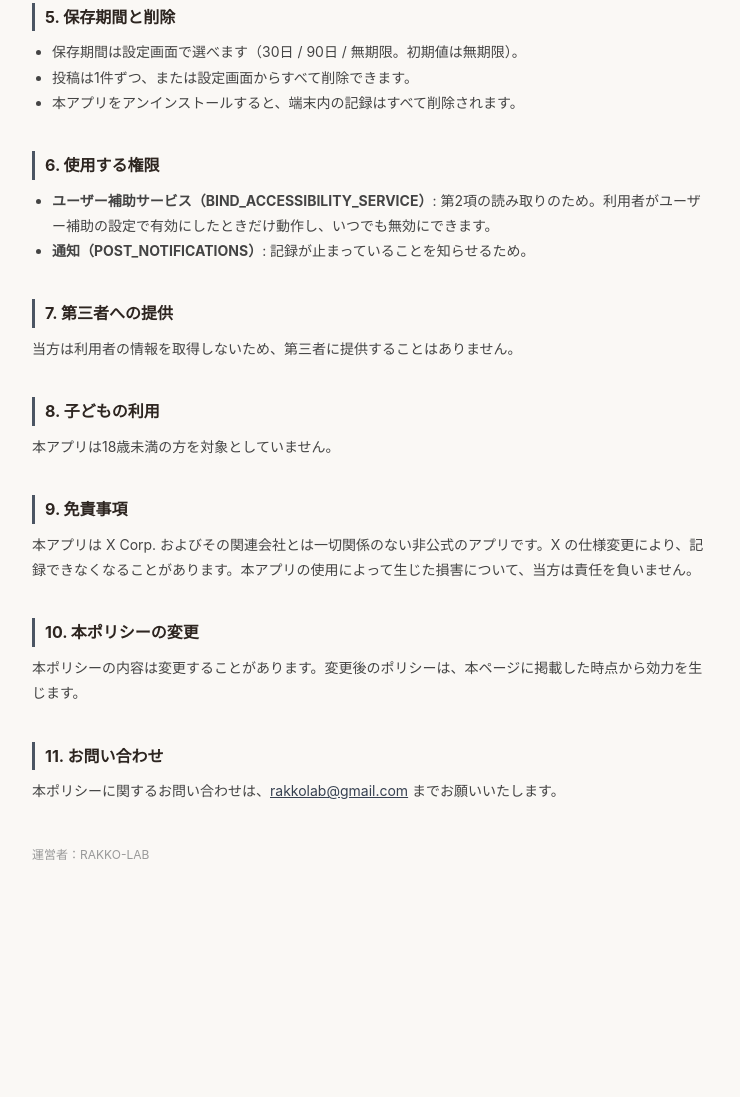
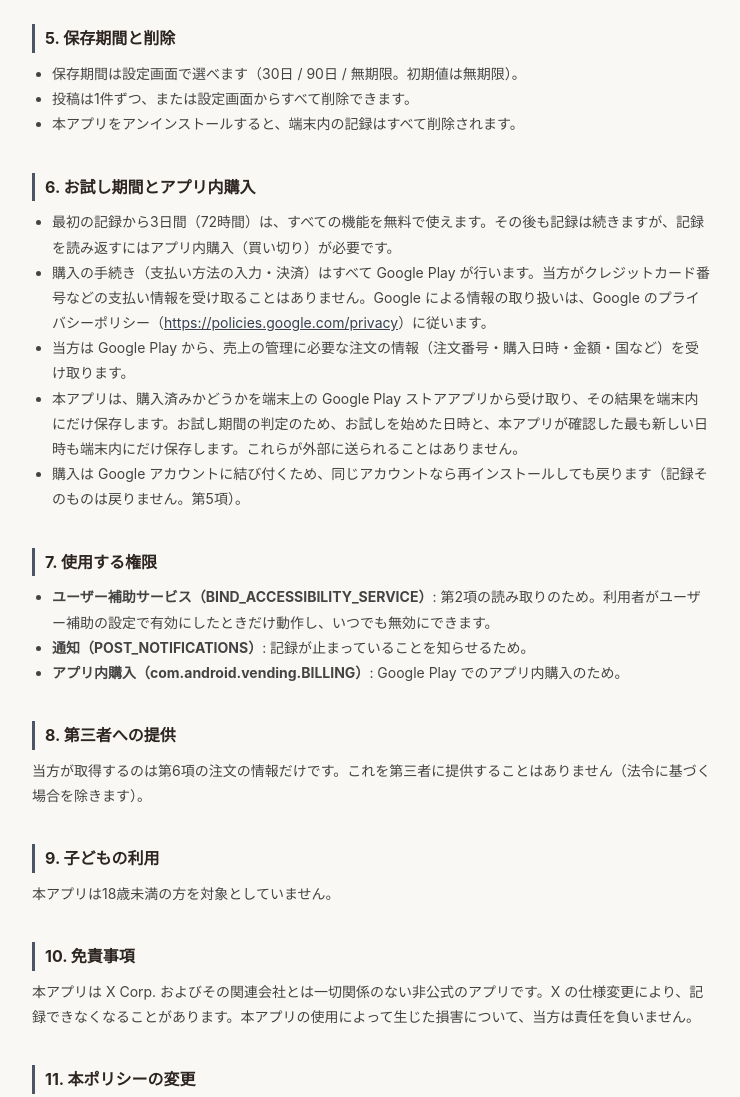
Before and after one commit to RAKKO-LAB/xecho-privacy, a plain HTML site: page index.html in a window 1280 px wide. Shown: the part 1235-2332 px from the top of the page, without its empty margins (268-1008 px from the left). Before the commit the page ends 2212 px from the top, so only its background shows below. Drawn offline with Linux system fonts and the light colour scheme.

Commit message:
docs: add trial and in-app purchase section to the privacy policy
Co-Authored-By: Claude Opus 5.5 <noreply@anthropic.com>

```diff
--- a/index.html
+++ b/index.html
@@ -26,7 +26,7 @@
 </head>
 <body>
   <h1>プライバシーポリシー（Xecho）</h1>
-  <p class="date">制定日：2026年10月26日</p>
+  <p class="date">制定日：2026年10月26日<br>改定日：2026年11月6日</p>
 
   <p>RAKKO-LAB（以下「当方」）は、Android アプリ「Xecho」（以下「本アプリ」）における利用者の情報の取り扱いを、以下のとおり定めます。</p>
 
@@ -66,25 +66,35 @@
     <li>本アプリをアンインストールすると、端末内の記録はすべて削除されます。</li>
   </ul>
 
-  <h2>6. 使用する権限</h2>
+  <h2>6. お試し期間とアプリ内購入</h2>
+  <ul>
+    <li>最初の記録から3日間（72時間）は、すべての機能を無料で使えます。その後も記録は続きますが、記録を読み返すにはアプリ内購入（買い切り）が必要です。</li>
+    <li>購入の手続き（支払い方法の入力・決済）はすべて Google Play が行います。当方がクレジットカード番号などの支払い情報を受け取ることはありません。Google による情報の取り扱いは、Google のプライバシーポリシー（<a href="https://policies.google.com/privacy">https://policies.google.com/privacy</a>）に従います。</li>
+    <li>当方は Google Play から、売上の管理に必要な注文の情報（注文番号・購入日時・金額・国など）を受け取ります。</li>
+    <li>本アプリは、購入済みかどうかを端末上の Google Play ストアアプリから受け取り、その結果を端末内にだけ保存します。お試し期間の判定のため、お試しを始めた日時と、本アプリが確認した最も新しい日時も端末内にだけ保存します。これらが外部に送られることはありません。</li>
+    <li>購入は Google アカウントに結び付くため、同じアカウントなら再インストールしても戻ります（記録そのものは戻りません。第5項）。</li>
+  </ul>
+
+  <h2>7. 使用する権限</h2>
   <ul>
     <li><strong>ユーザー補助サービス（BIND_ACCESSIBILITY_SERVICE）</strong>: 第2項の読み取りのため。利用者がユーザー補助の設定で有効にしたときだけ動作し、いつでも無効にできます。</li>
     <li><strong>通知（POST_NOTIFICATIONS）</strong>: 記録が止まっていることを知らせるため。</li>
+    <li><strong>アプリ内購入（com.android.vending.BILLING）</strong>: Google Play でのアプリ内購入のため。</li>
   </ul>
 
-  <h2>7. 第三者への提供</h2>
-  <p>当方は利用者の情報を取得しないため、第三者に提供することはありません。</p>
+  <h2>8. 第三者への提供</h2>
+  <p>当方が取得するのは第6項の注文の情報だけです。これを第三者に提供することはありません（法令に基づく場合を除きます）。</p>
 
-  <h2>8. 子どもの利用</h2>
+  <h2>9. 子どもの利用</h2>
   <p>本アプリは18歳未満の方を対象としていません。</p>
 
-  <h2>9. 免責事項</h2>
+  <h2>10. 免責事項</h2>
   <p>本アプリは X Corp. およびその関連会社とは一切関係のない非公式のアプリです。X の仕様変更により、記録できなくなることがあります。本アプリの使用によって生じた損害について、当方は責任を負いません。</p>
 
-  <h2>10. 本ポリシーの変更</h2>
+  <h2>11. 本ポリシーの変更</h2>
   <p>本ポリシーの内容は変更することがあります。変更後のポリシーは、本ページに掲載した時点から効力を生じます。</p>
 
-  <h2>11. お問い合わせ</h2>
+  <h2>12. お問い合わせ</h2>
   <p>本ポリシーに関するお問い合わせは、<a href="mailto:rakkolab@gmail.com">rakkolab@gmail.com</a> までお願いいたします。</p>
 
   <p class="date" style="margin-top: 40px;">運営者：RAKKO-LAB</p>
```
